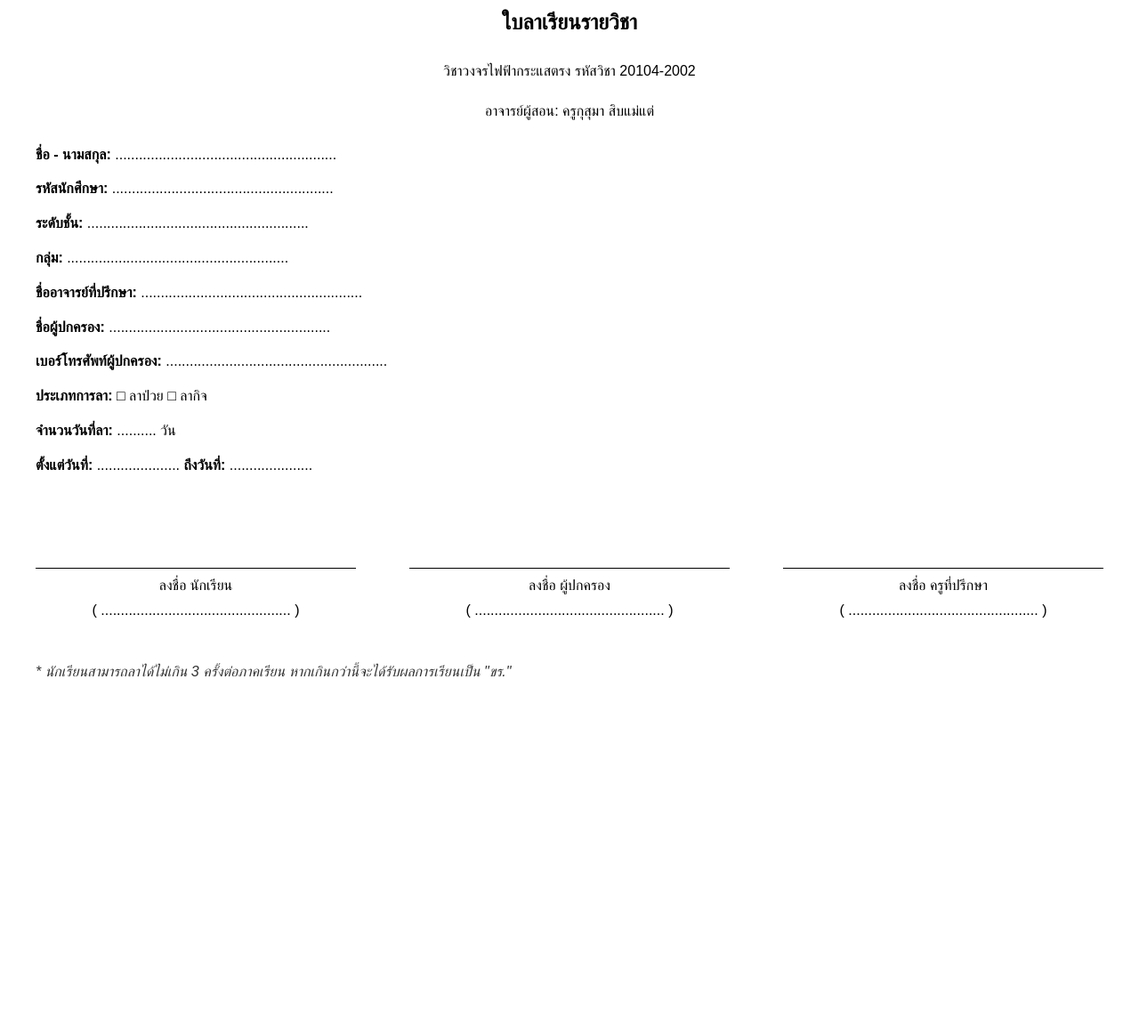
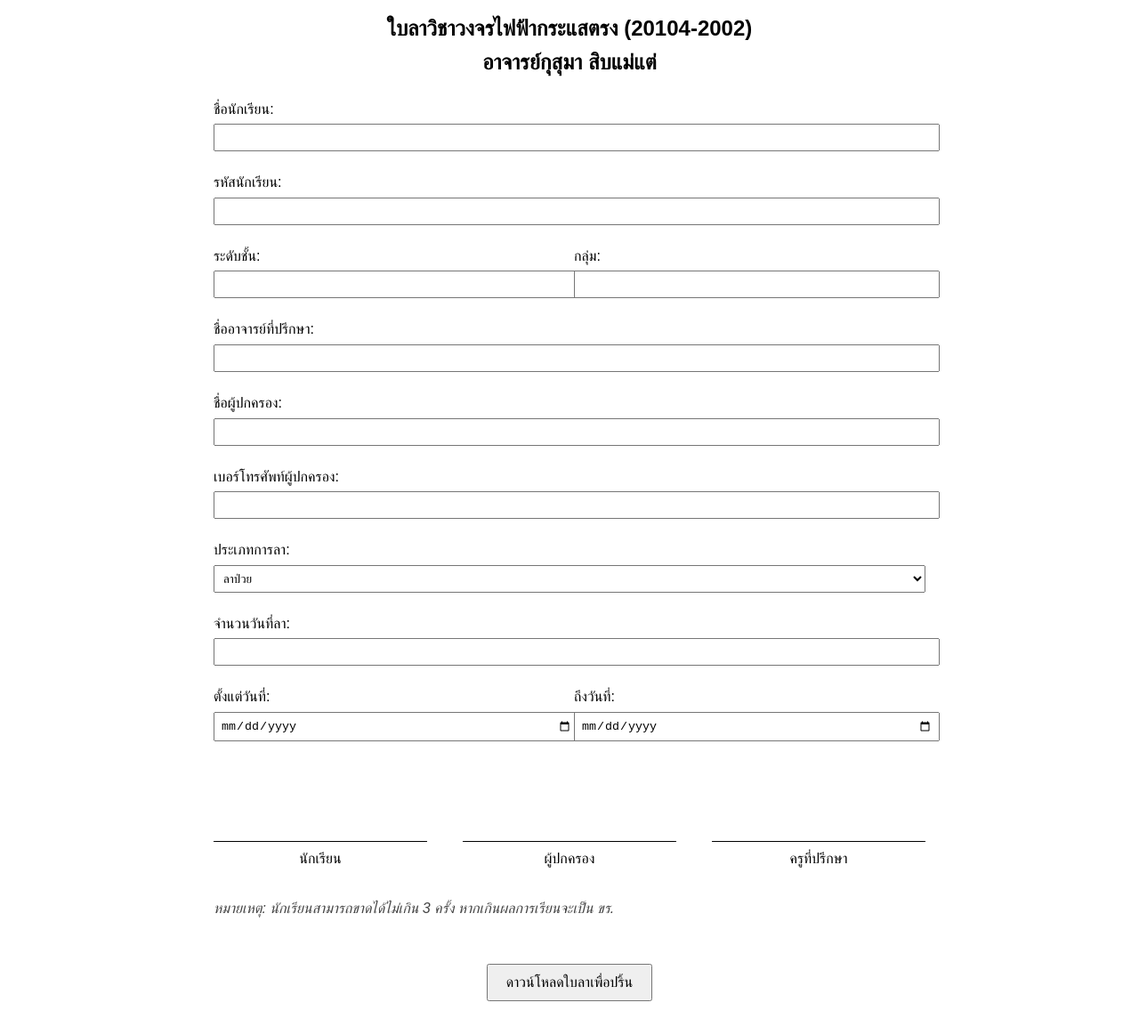
Before and after one commit to Kusuma-bell/-, a plain HTML site: page index.html in a window 1280 px wide. Shown: the part 37-1200 px from the top of the page at 89% size. Before the commit the page ends 847 px from the top, so only its background shows below. Drawn offline with Linux system fonts and the light colour scheme.

Commit message:
Update index.html

```diff
--- a/index.html
+++ b/index.html
@@ -1,85 +1,148 @@
-
 <!DOCTYPE html>
 <html lang="th">
 <head>
     <meta charset="UTF-8">
-    <title>แบบฟอร์มใบลาเรียน</title>
+    <title>ใบลาวิชาวงจรไฟฟ้ากระแสตรง</title>
     <style>
         body {
-            font-family: 'TH SarabunPSK', sans-serif;
-            margin: 40px;
-            line-height: 1.8;
+            font-family: "TH SarabunPSK", sans-serif;
+            line-height: 1.6;
+            padding: 30px;
+            max-width: 800px;
+            margin: auto;
         }
-        .header {
+        h2 {
             text-align: center;
-            margin-bottom: 20px;
         }
-        .form-group {
+        label {
+            display: block;
+            margin-top: 12px;
+        }
+        input, select {
+            width: 100%;
+            padding: 6px;
+            margin-top: 4px;
             margin-bottom: 10px;
         }
-        label {
-            font-weight: bold;
+        .row {
+            display: flex;
+            gap: 10px;
         }
-        .signatures {
+        .row > div {
+            flex: 1;
+        }
+        .signature-section {
+            margin-top: 40px;
             display: flex;
             justify-content: space-between;
-            margin-top: 40px;
             text-align: center;
         }
-        .signature-block {
+        .signature-box {
             width: 30%;
         }
         .signature-line {
             margin-top: 60px;
-            border-top: 1px solid #000;
-            margin-bottom: 5px;
+            border-bottom: 1px solid #000;
+            height: 2px;
+        }
+        .signature-label {
+            margin-top: 6px;
         }
         .note {
-            margin-top: 40px;
+            margin-top: 30px;
             font-style: italic;
-            color: #333;
+            color: #444;
+        }
+        button {
+            margin-top: 30px;
+            padding: 10px 20px;
+            font-size: 16px;
+            cursor: pointer;
+        }
+
+        /* ✅ ซ่อนปุ่มตอนปริ้น */
+        @media print {
+            .no-print {
+                display: none !important;
+            }
         }
     </style>
 </head>
 <body>
-    <div class="header">
-        <h2>ใบลาเรียนรายวิชา</h2>
-        <p>วิชาวงจรไฟฟ้ากระแสตรง รหัสวิชา 20104-2002</p>
-        <p>อาจารย์ผู้สอน: ครูกุสุมา สิบแม่แต่</p>
-    </div>
 
-    <div class="form-group"><label>ชื่อ - นามสกุล:</label> ........................................................</div>
-    <div class="form-group"><label>รหัสนักศึกษา:</label> ........................................................</div>
-    <div class="form-group"><label>ระดับชั้น:</label> ........................................................</div>
-    <div class="form-group"><label>กลุ่ม:</label> ........................................................</div>
-    <div class="form-group"><label>ชื่ออาจารย์ที่ปรึกษา:</label> ........................................................</div>
-    <div class="form-group"><label>ชื่อผู้ปกครอง:</label> ........................................................</div>
-    <div class="form-group"><label>เบอร์โทรศัพท์ผู้ปกครอง:</label> ........................................................</div>
+<h2>ใบลาวิชาวงจรไฟฟ้ากระแสตรง (20104-2002)<br>อาจารย์กุสุมา สิบแม่แต่</h2>
 
-    <div class="form-group"><label>ประเภทการลา:</label> □ ลาป่วย □ ลากิจ</div>
-    <div class="form-group"><label>จำนวนวันที่ลา:</label> .......... วัน</div>
-    <div class="form-group"><label>ตั้งแต่วันที่:</label> ..................... <label>ถึงวันที่:</label> .....................</div>
-
-    <div class="signatures">
-        <div class="signature-block">
-            <div class="signature-line"></div>
-            <div>ลงชื่อ นักเรียน</div>
-            <div>( ................................................ )</div>
+<form id="leaveForm">
+    <label>ชื่อนักเรียน:
+        <input type="text" name="student_name" required>
+    </label>
+    <label>รหัสนักเรียน:
+        <input type="text" name="student_id" required>
+    </label>
+    <div class="row">
+        <div>
+            <label>ระดับชั้น:
+                <input type="text" name="level" required>
+            </label>
         </div>
-        <div class="signature-block">
-            <div class="signature-line"></div>
-            <div>ลงชื่อ ผู้ปกครอง</div>
-            <div>( ................................................ )</div>
-        </div>
-        <div class="signature-block">
-            <div class="signature-line"></div>
-            <div>ลงชื่อ ครูที่ปรึกษา</div>
-            <div>( ................................................ )</div>
+        <div>
+            <label>กลุ่ม:
+                <input type="text" name="group" required>
+            </label>
         </div>
     </div>
+    <label>ชื่ออาจารย์ที่ปรึกษา:
+        <input type="text" name="advisor" required>
+    </label>
+    <label>ชื่อผู้ปกครอง:
+        <input type="text" name="parent" required>
+    </label>
+    <label>เบอร์โทรศัพท์ผู้ปกครอง:
+        <input type="text" name="parent_phone" required>
+    </label>
+    <label>ประเภทการลา:
+        <select name="leave_type" required>
+            <option value="ลาป่วย">ลาป่วย</option>
+            <option value="ลากิจ">ลากิจ</option>
+        </select>
+    </label>
+    <label>จำนวนวันที่ลา:
+        <input type="number" name="days" required>
+    </label>
+    <div class="row">
+        <div>
+            <label>ตั้งแต่วันที่:
+                <input type="date" name="from_date" required>
+            </label>
+        </div>
+        <div>
+            <label>ถึงวันที่:
+                <input type="date" name="to_date" required>
+            </label>
+        </div>
+    </div>
+</form>
 
-    <div class="note">
-        * นักเรียนสามารถลาได้ไม่เกิน 3 ครั้งต่อภาคเรียน หากเกินกว่านี้จะได้รับผลการเรียนเป็น "ขร."
+<div class="signature-section">
+    <div class="signature-box">
+        <div class="signature-line"></div>
+        <div class="signature-label">นักเรียน</div>
     </div>
+    <div class="signature-box">
+        <div class="signature-line"></div>
+        <div class="signature-label">ผู้ปกครอง</div>
+    </div>
+    <div class="signature-box">
+        <div class="signature-line"></div>
+        <div class="signature-label">ครูที่ปรึกษา</div>
+    </div>
+</div>
+
+<p class="note">หมายเหตุ: นักเรียนสามารถขาดได้ไม่เกิน 3 ครั้ง หากเกินผลการเรียนจะเป็น ขร.</p>
+
+<div class="no-print" style="text-align: center; margin: 20px;">
+  <button onclick="window.print()">ดาวน์โหลดใบลาเพื่อปริ้น</button>
+</div>
+
 </body>
 </html>
```
